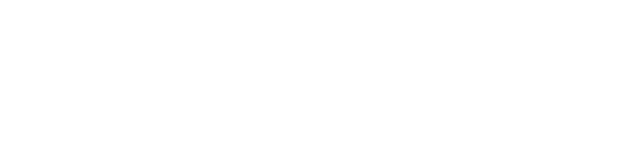
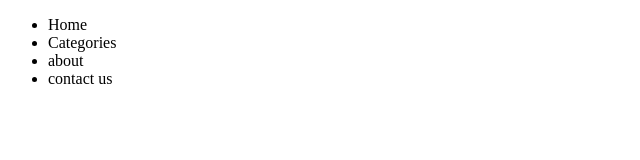
Before and after one commit to Ugbomah-d/Navbar, a plain HTML site: page index.html in a window 1280 px wide. Shown: the whole page, without its empty margins (0-640 px from the left). Drawn offline with Linux system fonts and the light colour scheme.

Commit message:
Added main code

```diff
--- a/index.html
+++ b/index.html
@@ -7,6 +7,14 @@
   <link rel="stylesheet" href="./style.css">
 </head>
 <body>
-
+  <!-- A basic navigation bar -->
+   <nav>
+      <ul>
+        <li>Home</li>
+        <li>Categories</li>
+        <li>about</li>
+        <li>contact us</li>
+      </ul>
+   </nav>
 </body>
 </html>
```
